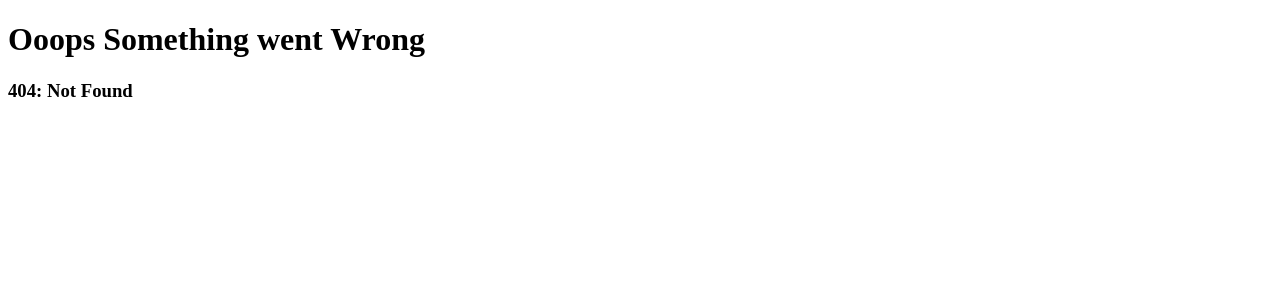
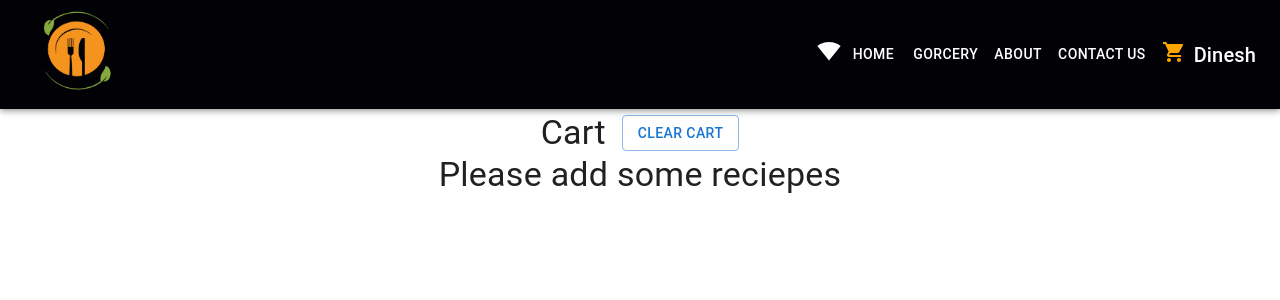
Before and after one commit to Dinesh528/namaste-react-practice, a React (Create React App) app: page /cart in a window 1280 px wide. Before the commit this address had no page. Shown: the top 300 px of the page. Built offline with nearby package versions, Linux system fonts and the light colour scheme.

Commit message:
added Redux Toolkit for application

```diff
--- a/package.json
+++ b/package.json
@@ -7,12 +7,14 @@
     "@emotion/styled": "^11.11.0",
     "@mui/icons-material": "^5.14.18",
     "@mui/material": "^5.14.16",
+    "@reduxjs/toolkit": "^2.0.1",
     "@testing-library/jest-dom": "^5.16.5",
     "@testing-library/react": "^13.4.0",
     "@testing-library/user-event": "^13.5.0",
     "react": "^18.2.0",
     "react-dom": "^18.2.0",
     "react-hot-toast": "^2.4.1",
+    "react-redux": "^9.0.3",
     "react-router-dom": "^6.14.2",
     "react-scripts": "5.0.1",
     "web-vitals": "^2.1.4"
--- a/src/App.js
+++ b/src/App.js
@@ -9,6 +9,7 @@ import ResMenuPage from './components/ResMenuPage';
 //import Gorcery from './components/Gorcery';
 import { lazy,Suspense, useEffect,useState } from 'react';
 import UserContext from './context/userContext';
+import Cart from './components/cart/Cart';
 
 //  chuncking
 //  Dynamic bundling
@@ -71,6 +72,10 @@ export const appRouter = createBrowserRouter([
       {
         path:"/restaurants/:resId",
         element:<ResMenuPage/>
+      },
+      {
+        path:"/cart/",
+        element:<Cart/>
       }
     ],
     errorElement:<Error/>
--- /dev/null
+++ b/src/appStore/appStore.js
@@ -0,0 +1,8 @@
+import { configureStore } from "@reduxjs/toolkit"
+import rootReucer from "./rootReducer";
+
+const appStore = configureStore({
+    reducer:rootReucer
+});
+
+export default appStore
--- /dev/null
+++ b/src/appStore/rootReducer.js
@@ -0,0 +1,9 @@
+import { combineReducers } from "@reduxjs/toolkit";
+import cartReducer from "./slice/cartSlice/cartSlice";
+
+const rootReucer = combineReducers({
+    cart:cartReducer,
+
+})
+
+export default rootReucer;
--- /dev/null
+++ b/src/appStore/slice/cartSlice/cartSlice.js
@@ -0,0 +1,23 @@
+import { createSlice } from "@reduxjs/toolkit";
+
+const state = {
+    items:[],
+}
+const cartSlice = createSlice({
+    name:'Cart',
+    initialState:state,
+    reducers:{
+        addItem:(state,action)=>{
+            state.items.push(action.payload);
+        },
+        removeItem:(state,action)=>{
+            state.items.pop()
+        },
+        clearCart:(state)=>{
+            state.items.length= 0;
+        }
+    }
+})
+
+export const {addItem,removeItem,clearCart} = cartSlice.actions;
+export default cartSlice.reducer;
--- a/src/components/ResMenuPage.js
+++ b/src/components/ResMenuPage.js
@@ -20,8 +20,8 @@ import { useState } from 'react';
 
     const {name} = resInfo?.cards[0]?.card?.card?.info
 
-const { itemCards } =
-resInfo?.cards[2]?.groupedCard?.cardGroupMap?.REGULAR?.cards[1]?.card?.card;
+// const { itemCards } =
+// resInfo?.cards[2]?.groupedCard?.cardGroupMap?.REGULAR?.cards[1]?.card?.card;
 
 const categories =
     resInfo?.cards[2]?.groupedCard?.cardGroupMap?.REGULAR?.cards.filter(
@@ -30,7 +30,6 @@ const categories =
         "type.googleapis.com/swiggy.presentation.food.v2.ItemCategory"
     );
 
-    //console.log(categories)
 
     const handleAccordionChange = (index) => {
       setExpanded(index === expanded ? null : index);
@@ -45,7 +44,7 @@ const categories =
         {categories.map((category,index) => (
           <RestaurantCategory
             data={category?.card?.card}
-            key={category.id}
+            key={category.card.card.title}
             expanded={index === expanded}
             onChange={() => handleAccordionChange(index)}
           />))}
--- /dev/null
+++ b/src/components/cart/Cart.js
@@ -0,0 +1,45 @@
+import { Box, Button, Typography } from "@mui/material";
+import React from "react";
+import { useSelector,useDispatch } from "react-redux";
+import ItemList from "../restaurantCategory/ItemList";
+import { clearCart } from "../../appStore/slice/cartSlice/cartSlice";
+
+const Cart = ()=>{
+
+    const dispatch = useDispatch();
+    const cartItems = useSelector((store)=>store.cart.items);
+
+    const handleClearCart=()=>{
+        dispatch(clearCart())
+    }
+
+    return(
+        <div >
+            <Box display="flex" sx={{display:"flex",justifyContent:"center",alignItems:"center"}}>
+                <Typography variant="h4" sx={{textAlign:"center",mr:"1rem"}}>Cart</Typography>
+                <Button variant="outlined" onClick={handleClearCart}>Clear Cart</Button>
+            </Box>
+
+            <Box
+                sx={{
+                    display:"flex",
+                    justifyContent:"center",
+                    alignItems:"center",
+                    width: "60%",
+                    margin: "0 auto",
+                }}>
+                <ItemList items={cartItems}/>
+            </Box>
+            <Box
+                sx={{
+                    display:"flex",
+                    justifyContent:"center",
+                    alignItems:"center",
+                }}>
+                {cartItems.length === 0 && (<Typography variant="h4">Please add some reciepes </Typography>)}
+            </Box>
+        </div>
+    )
+}
+
+export default Cart;
--- a/src/components/main/BodyComponent.js
+++ b/src/components/main/BodyComponent.js
@@ -57,7 +57,6 @@ const BodyComponent = () => {
     if(listOfRestaurants?.length === 0){
       return <Shimmer/>
     }
-
 
   return (
     <Box sx={{padding:{xs:0,md:"20px"},margin:"2rem"}}>
@@ -124,7 +123,7 @@ const BodyComponent = () => {
       <Box sx={{display:"flex",flexWrap:"wrap",justifyContent:"center",marginTop:"1rem"}}>
         {filteredRestaurant?.map((x) => (
 
-          <div key={x.info.id}>
+          <div key={`${x.info?.id}-${x.info?.name}`}>
             <Link to={"/restaurants/"+x.info.id} style={{textDecoration:"none",color:"black"}}>
               {
                 x.info.veg? <RestaurantCardPromotedLabel resData={x?.info}/> : <CardComponent
--- a/src/components/navigation/Header.js
+++ b/src/components/navigation/Header.js
@@ -22,6 +22,8 @@ import ShoppingCartIcon from '@mui/icons-material/ShoppingCart';
 import Badge from '@mui/material/Badge';
 import { useContext } from 'react';
 import userContext from '../../context/userContext';
+import { useSelector } from 'react-redux';
+
 
 const drawerWidth = 240;
 const navItems = [
@@ -36,18 +38,16 @@ function HeaderComponent(props) {
   const onlineStatus = useOnlineStatus();
   const location = useLocation();
 
+  const cartItems = useSelector((state)=>state.cart.items);
+  console.log(cartItems,"cartItems");
+
   const userData = useContext(userContext);
 
-  const [cartItems, setCartItems] = React.useState(0);
 
   const handleDrawerToggle = () => {
     setMobileOpen((prevState) => !prevState);
   };
 
-  const handleAddToCart = () => {
-
-    setCartItems((prevCount) => prevCount + 1);
-  };
 
   const drawer = (
     <Box onClick={handleDrawerToggle} sx={{ textAlign: 'center' }}>
@@ -130,12 +130,12 @@ function HeaderComponent(props) {
               </Button>
             ))}
           </Box>
-          <IconButton color="inherit" onClick={handleAddToCart}>
-            <Badge badgeContent={cartItems} color="warning">
-              <ShoppingCartIcon />
+          <IconButton color="inherit" >
+            <Badge badgeContent={cartItems.length} color="warning">
+              <Link to='/cart' style={{color:location.pathname === "/cart"?'orange' :"inherit"}}><ShoppingCartIcon /></Link>
             </Badge>
           </IconButton>
-          <Typography variant="h6" sx={{ display: { xs: 'none', sm: 'block' } }}>
+          <Typography variant="h6" sx={{ display: { xs: 'none', sm: 'block',mr:"10px" } }}>
             {userData.loggedInUser}
           </Typography>
         </Toolbar>
--- a/src/components/restaurantCategory/ItemList.js
+++ b/src/components/restaurantCategory/ItemList.js
@@ -1,23 +1,56 @@
-import { Box, Typography } from '@mui/material'
+import { Box, Button, Typography } from '@mui/material'
 import React from 'react'
+import { useDispatch } from 'react-redux'
 import { CDN_URL } from '../../utills/constants'
+import { addItem } from '../../appStore/slice/cartSlice/cartSlice'
 
 function ItemList({items}) {
-    console.log(items)
+    //console.log(items)
+
+    const dispatch = useDispatch();
+
+    const handleAddItem=(item)=>{
+        dispatch(addItem(item))
+    }
+
   return (
     <div >
             {items.map(item => (
                 <>
                 <Box key={item.card.info.id} sx={{ display: "flex", alignItems: "center" ,padding:"10px"}}>
                     <Box sx={{ flex: 1 }}>
-                        <Typography variant='body1' sx={{ pt: 1 }}><b>{item.card.info.name} - ₹{item.card.info.defaultPrice ? item.card.info.defaultPrice / 100 : item.card.info.price / 100}</b></Typography>
+                        <Typography
+                            variant='body1'
+                            sx={{ pt: 1 }}>
+                            <b>{item.card.info.name} -
+                                ₹{item.card.info.defaultPrice ?
+                                 item.card.info.defaultPrice / 100 :
+                                 item.card.info.price / 100}</b>
+                        </Typography>
                         <Box sx={{ pt: 2, pb: 2 }}>
-                            <Typography variant='body2'><b>Description:</b> <br></br>{item.card.info.description}</Typography>
+                            <Typography
+                                variant='body2'>
+                                <b>Description:</b> <br></br>
+                                {item.card.info.description}
+                            </Typography>
                         </Box>
+
                     </Box>
-                    <img src={CDN_URL + item.card.info.imageId} style={{ width: "100px", height: "100px" }} />
+
+                    <div style={{position:"relative"}}>
+                        <img src={CDN_URL + item.card.info.imageId} style={{ width: "100px", height: "100px" }} />
+                        <Button
+                            variant='contained'
+                            color='success'
+                            sx={{position:"absolute",right:"15px",top:"60px"}}
+                            onClick={()=>handleAddItem(item)}
+                            >
+                            + Add
+                            </Button>
+                    </div>
+
                 </Box>
-                <hr></hr>
+                <hr key={`hr-${item.card.info.id}`}></hr>
                 </>
             ))}
         </div>
```
Also changed, not shown: src/index.js (+9 -7 lines), 2 other files (tests, documents, lock files or other folders).
